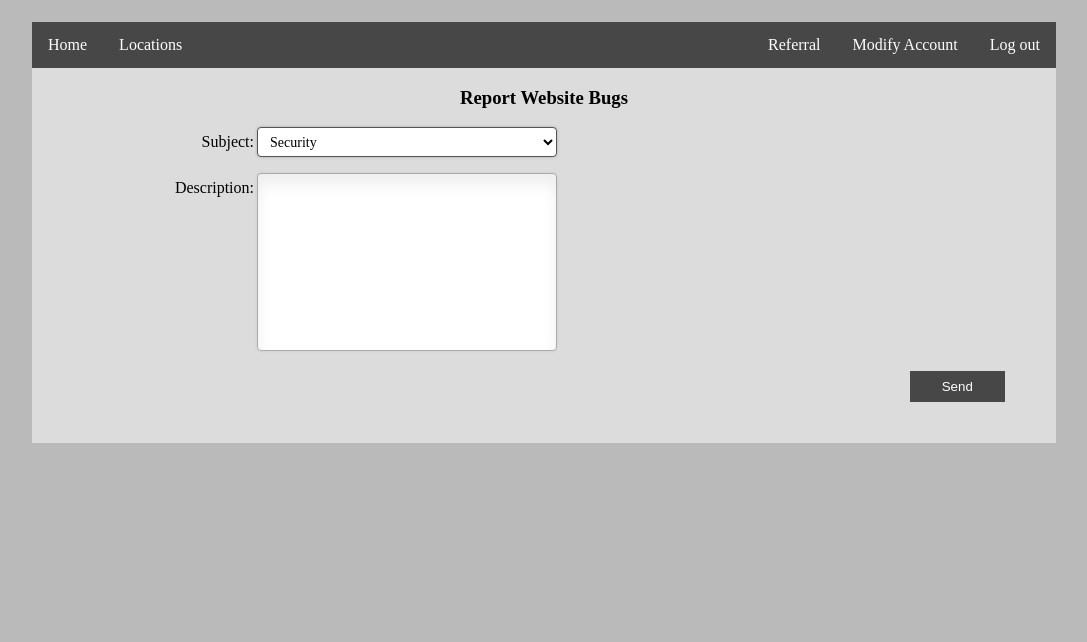
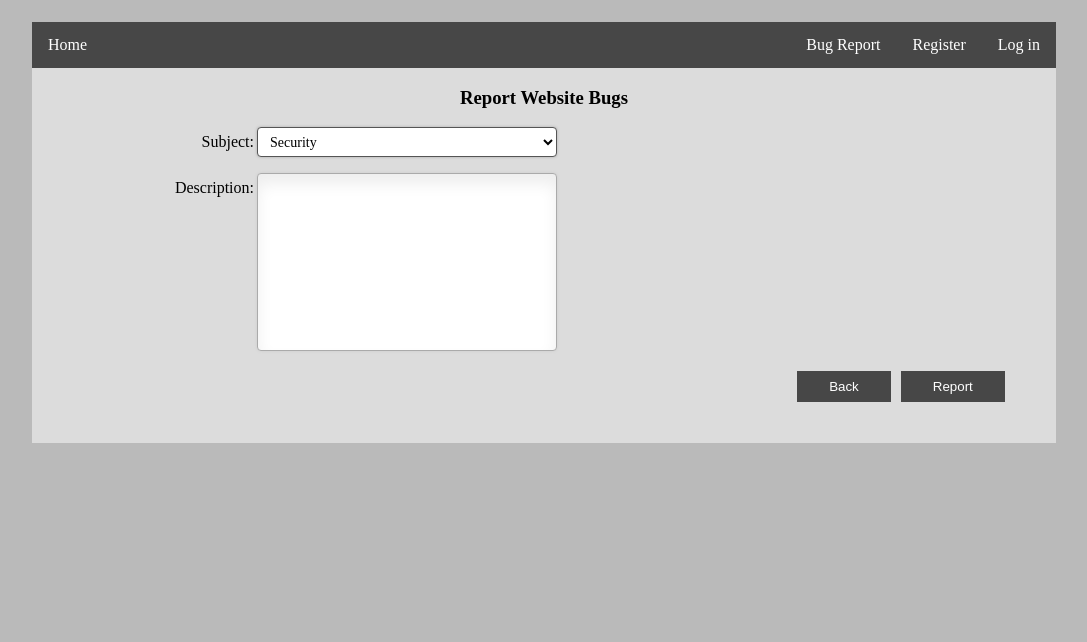
Before and after one commit to lowejosh/Django-landmarks, a Django app: page /bugs/ in a window 1280 px wide. Shown: the part 58-700 px from the top of the page, without its empty margins (96-1183 px from the left). Run offline with Django 3.2, Linux system fonts and the light colour scheme; some libraries are stand-ins or nearby versions.

Commit message:
Final Changes to Bug Report Page
Added a back button to the bug report page as well as added it to the toolbar at the top of the page. Changed how toolbar functions when logged in and out.

```diff
--- a/workspace/assignment_sprint1/sprint1/views.py
+++ b/workspace/assignment_sprint1/sprint1/views.py
@@ -9,14 +9,16 @@ from .forms import SignUpForm, EditProfileForm, DeleteUserForm, EmailForm, BugFo
 from .models import Location, Profile, Review, Bug
 
 # Navbar function that returns the proper list
-def navBarFunc(request, isLogged):
-    if (isLogged):
+def navBarFunc(request):
+    if (request.user.is_authenticated()):
+        toolbar = '<ul><li><a href="/">Home</a></li><li class="right"><a href="/logout/">Log out</a></li><li><a href="/location/">Locations</a></li><li class="right"><a href="/modify/">Modify Account</a></li><li class="right"><a href="/email/">Referral</a></li><li class="right"><a href="/bugs/">Bug Report</a></li></ul>'
+
         if (request.session.get('admin', None) == True):
-            return '<button onclick="location.href=\'http://127.0.0.1:8000/admin/login/?next=/admin/\'" style="position:absolute; top: 10px; right: 10px;" class="button">Admin</button><ul><li><a href="/">Home</a></li><li class="right"><a href="/logout/">Log out</a></li><li><a href="/location/">Locations</a></li><li class="right"><a href="/modify/">Modify Account</a></li></ul>'
+            return '<button onclick="location.href=\'http://127.0.0.1:8000/admin/login/?next=/admin/\'" style="position:absolute; top: 10px; right: 10px;" class="button">Admin</button>' + toolbar
         else :
-            return '<ul><li><a href="/">Home</a></li><li class="right"><a href="/logout/">Log out</a></li><li><a href="/location/">Locations</a></li><li class="right"><a href="/modify/">Modify Account</a></li><li class="right"><a href="/email/">Referral</a></li></ul>'
+            return toolbar
     else:
-        return '<ul><li><a href="/">Home</a></li><li class="right"><a href="/login/">Log in</a></li><li class="right"><a href="/signup/">Register</a></li><li><a href="/location/">Locations</a></li></ul>'
+        return '<ul><li><a href="/">Home</a></li><li class="right"><a href="/login/">Log in</a></li><li class="right"><a href="/signup/">Register</a></li><li class="right"><a href="/bugs/">Bug Report</a></li></ul>'
 
 
 # Review output function
@@ -169,7 +171,7 @@ def index(request):
     # If the user is logged in
     if (request.user.is_authenticated()):
         # Define the navbar to only show logout button
-        navBar = navBarFunc(request, True)
+        navBar = navBarFunc(request)
         # Define the context of the python vars
         context_dict = {'navBar' : navBar,}
         # Return the template
@@ -177,7 +179,7 @@ def index(request):
         # If the user isn't logged in
     else:
         # Define the navbar to show login button
-        navBar = navBarFunc(request, False)
+        navBar = navBarFunc(request)
         # Define the context of the python vars
         context_dict = {'navBar' : navBar,}
         # Return the template
@@ -188,7 +190,7 @@ def index(request):
 def signup(request):
 
     # Define the navbar
-    navBar = navBarFunc(request, False)
+    navBar = navBarFunc(request)
 
     # Form functions
     if request.method == 'POST' :
@@ -224,9 +226,9 @@ def locations(request, location_id):
     # Show the correct navBar
     if (request.user.is_authenticated()):
         submitButton = '<button class="pretty-button" type="submit" >Leave Review</button><br />'
-        navBar = navBarFunc(request, True)
+        navBar = navBarFunc(request)
     else:
-        navBar = navBarFunc(request, False)
+        navBar = navBarFunc(request)
         submitButton = '<button class="pretty-button" type="submit" disabled>Leave Review</button><br /><br /><div class="centered-content">You need to be logged in to submit a review</div>'
 
     try:
@@ -333,9 +335,9 @@ def locationfeed(request):
 
     # Show the correct navBar
     if (request.user.is_authenticated()):
-        navBar = navBarFunc(request, True)
+        navBar = navBarFunc(request)
     else:
-        navBar = navBarFunc(request, False)
+        navBar = navBarFunc(request)
 
 
     # Define the context of the python vars
@@ -347,18 +349,18 @@ def locationfeed(request):
 def modify(request):
     # User must be logged in to access modify page
     if (request.user.is_authenticated()):
-        navBar = navBarFunc(request, True)
+        navBar = navBarFunc(request)
         context_dict = {'navBar' : navBar}
         return render(request, 'modify.html', context=context_dict)
     else:
-        navBar = navBarFunc(request, False)
+        navBar = navBarFunc(request)
         notification = 'You need to be logged in to view this page. Log in <a href="/login/">here</a>.'
         context_dict = {'navBar' : navBar, 'notification' : notification}
         return render(request, 'notification.html', context=context_dict)
 
 
 def edit_profile(request):
-    navBar = navBarFunc(request, True)
+    navBar = navBarFunc(request)
 
     if request.method == 'POST':
         form = EditProfileForm(request.POST, instance=request.user)
@@ -374,7 +376,7 @@ def edit_profile(request):
 
 
 def password(request):
-    navBar = navBarFunc(request, True)
+    navBar = navBarFunc(request)
 
     if request.method == 'POST':
         form = PasswordChangeForm(data=request.POST, user=request.user)
@@ -392,7 +394,7 @@ def password(request):
 
 def del_user(request):
     # User must be logged in to access modify page
-    navBar = navBarFunc(request, True)
+    navBar = navBarFunc(request)
 
     # Construct a dictionary to pass to the template engine as its context.
     # Note the key boldmessage is the same as {{ boldmessage }} in the template!
@@ -414,7 +416,7 @@ def del_user(request):
         return render(request, 'del_user.html', context)
 
 def email(request):
-    navBar = navBarFunc(request, True)
+    navBar = navBarFunc(request)
 
     form = EmailForm(request.POST)
 
@@ -429,7 +431,7 @@ def email(request):
     return render(request, "email.html", context)
 
 def bugs(request):
-    navBar = navBarFunc(request, True)
+    navBar = navBarFunc(request)
 
     form = BugForm(request.POST)
 
--- a/workspace/assignment_sprint1/templates/bugs.html
+++ b/workspace/assignment_sprint1/templates/bugs.html
@@ -30,8 +30,12 @@
   </div>
 
   <div class="form-actions">
-    <button type="submit" style="float:right; margin-right: 5%">Send</button>
+    <button type="submit" style="float:right; margin-right: 5%">Report</button>
   </div>
+</form>
+
+<form action="/">
+  <button type="submit" class="pretty-button" style="float:right; margin-right: 10px;">Back</button>
 </form>
 
 <br>
--- a/workspace/assignment_sprint1/templates/registration/login.html
+++ b/workspace/assignment_sprint1/templates/registration/login.html
@@ -28,7 +28,7 @@
   </div>
 
   <div class="form-actions">
-    <button type="submit" style="float:right; margin-right: 5%">Send</button>
+    <button type="submit" style="float:right; margin-right: 5%">Login</button>
   </div>
 </form>
 
```
Also changed, not shown: workspace/assignment_sprint1/db.sqlite3.
